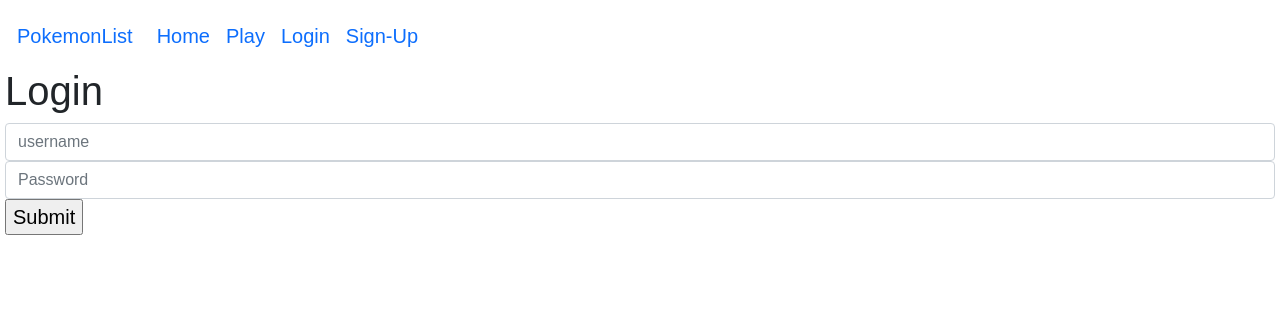
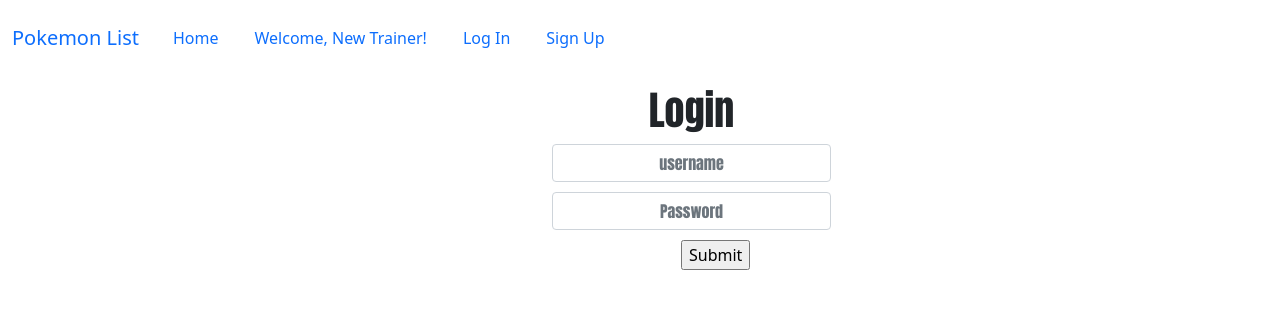
Before and after one commit to BrianVo7350/Week_5_Day_4, a Flask app: page /login in a window 1280 px wide. Shown: the top 309 px of the page. Run offline with Flask 3, Linux system fonts and the light colour scheme; some libraries are stand-ins or nearby versions.

Commit message:
week5day4

```diff
--- a/app/__init__.py
+++ b/app/__init__.py
@@ -3,9 +3,6 @@ from config import Config
 from flask_login import LoginManager
 from .models import db, User
 from flask_migrate import Migrate
-
-
-
 
 app = Flask(__name__)
 app.config.from_object(Config)
--- a/app/routes.py
+++ b/app/routes.py
@@ -9,24 +9,32 @@ from flask_login import login_user, logout_user, login_required
 def home_page():
     return render_template('index.html')
 
-@app.route('/signup', methods = ["POST", "GET"])
+@app.route('/signup', methods = ["GET", "POST"])
 def signup():
     form = Signup()
     if request.method == 'POST':
         if form.validate():
-              username = form.username.data
-              email = form.email.data
-              password = form.password.data
+            username = form.username.data
+            email = form.email.data
+            password = form.password.data
 
-              user = User(username, email, password)
+            user = User.query.filter_by(username = username).first()
+            if user:
+                flash('That username is taken.', 'danger')
+                return render_template('signup.html', form = form, usernameError = True)
+            user = User.query.filter_by(email = email).first()
+            if user:
+                flash('That email is already in use. Please use another email.', 'danger')
+                return render_template('signup.html', form = form, emailError=True)
+            user = User(username, email, password)
 
-              user.saveToDB()
-              account = {
-                   'username' : username,
-                   'email' : email
-              }
-        return render_template('signup.html', form = form, account = account)
+            user.saveToDB()
+            flash('Successfully created your account.', 'success')
+            return redirect(url_for('auth.loginPage'))
+        else:
+            flash('Invalid entry. Please try again', 'danger')
     return render_template('signup.html', form = form)
+
 
 @app.route('/login', methods = ["POST", "GET"])
 def login_page():
@@ -55,6 +63,7 @@ def logMeOut():
     logout_user()
     return redirect(url_for('login.html'))
 
+
 @app.route('/search', methods=["GET", "POST"])
 def poke_search():
     form = Pokemon_search()
@@ -79,3 +88,7 @@ def poke_search():
                     "defense stat":data['stats'][2]["base_stat"]}
         return poke_dict
     return render_template('search.html', form = form)
+
+#@app.route('/catch', method = 'POST')
+#def catch():
+    #pass
--- a/app/templates/base.html
+++ b/app/templates/base.html
@@ -12,45 +12,26 @@
 <title>Pokemon application</title>
 
 </head>
-<style>
+    {% include 'navbar.html' %}
 
-  body{
-      margin:5px;
-      font-size:20px;
-      font-family: sans-serif;
-  }
+    {% with messages = get_flashed_messages(with_categories=true) %}
+        {% if messages %}
+            {% for category, message in messages %}
+                <div class="alert alert-{{ category }} alert-dismissible fade show" role="alert">
+                    {{ message }}
+                    <button type="button" class="btn-close" data-bs-dismiss="alert" aria-label="Close"></button>
+                </div>
+            {% endfor %}
+        {% endif %}
+      {% endwith %}
 
-</style>
-<body>
+    <div class="container">
+        {% block content %}
 
-    <nav class="navbar navbar-expand-lg bg-body-tertiary">
-        <div class="container-fluid">
-          <a class="navbar-brand" href="https://pokeapi.co/">PokemonList</a>
-          <button class="navbar-toggler" type="button" data-bs-toggle="collapse" data-bs-target="#navbarSupportedContent" aria-controls="navbarSupportedContent" aria-expanded="false" aria-label="Toggle navigation">
-            <span class="navbar-toggler-icon"></span>
-          </button>
-          <div class="collapse navbar-collapse" id="navbarSupportedContent">
-            <ul class="navbar-nav me-auto mb-2 mb-lg-0">
-              <li class="nav-item">
-                <a class="nav-link active" aria-current="page" href="http://127.0.0.1:5000/">Home</a>
-              </li>
-              <li class="nav-item">
-                <a class="nav-link" href="http://127.0.0.1:5000/search">Play</a>
-              </li>
-              <li class="nav-item">
-                <a class="nav-link" href="http://127.0.0.1:5000/login">Login</a>
-              </li>
-              <li class="nav-item">
-                <a class="nav-link" href="http://127.0.0.1:5000/signup">Sign-Up</a>
-              </li>
-            </ul>
-          </div>
-        </div>
-      </nav>
+        {% endblock %}
+    </div>
 
-      {% block content %}
 
-      {% endblock %}
 <script src="https://cdnjs.cloudflare.com/ajax/libs/popper.js/2.9.2/umd/popper.min.js"></script>
 <script src="https://cdnjs.cloudflare.com/ajax/libs/twitter-bootstrap/5.1.0/js/bootstrap.min.js"></script>
 </body>
--- a/app/templates/index.html
+++ b/app/templates/index.html
@@ -2,17 +2,17 @@
 
 {% block content %}
 
-
 <style>
-    h1, p{
+    h1,#p1{
         text-align: center;
         font-family: Impact, Haettenschweiler, 'Arial Narrow Bold', sans-serif;
         font-size:40px;
         background-image: url('background.jpg');
+       margin-top:30px;
     }
 </style>
 <h1>Pokemon Home Page</h1>
-<p>Are you ready to start your journey!</p>
+<p id="p1">Are you ready to start your journey!</p>
 
 
 
--- a/app/templates/login.html
+++ b/app/templates/login.html
@@ -7,7 +7,22 @@
 
     {{form.username(class='form-control', placeholder='username')}}
     {{form.password(class='form-control', placeholder='Password')}}
-    {{form.submit()}}
+    {{form.submit(id='btn')}}
 </form>
 
+<style>
+    h1, .form-control{
+        margin-top:10px;
+        text-align:center;
+        width:25%;
+        margin-left:470px;
+        font-family:Impact, Haettenschweiler, 'Arial Narrow Bold', sans-serif;
+    }
+    #btn{
+        margin-top:10px;
+        margin-left:599px;
+    }
+
+</style>
+
 {% endblock %}
--- a/app/templates/navbar.html
+++ b/app/templates/navbar.html
@@ -8,22 +8,20 @@
         <div class="collapse navbar-collapse" id="navbarSupportedContent">
             <ul class="navbar-nav me-auto mb-2 mb-lg-0">
                 <li class="nav-item">
-                    <a class="nav-link active" aria-current="page" href="/">Home</a>
+                    <a class="nav-link" href="http://127.0.0.1:5000/">Home</a>
                 </li>
-                <li class="nav-item">
-                    <a class="nav-link" href="#">Home</a>
-                </li>
-                <li class="nav-item">
-                    <a class="nav-link" href="http://127.0.0.1:5000/search">Play</a>
-                  </li>
-                  <li class="nav-item">
-                    <a class="nav-link" href="http://127.0.0.1:5000/login">Login</a>
-                  </li>
-                  <li class="nav-item">
-                    <a class="nav-link" href="http://127.0.0.1:5000/signup">Sign-Up</a>
-                  </li>
+                <style>
+                    .nav-link{
+                        margin-top:10px;
+                        margin-left:10px;
+                        margin:10px;
+
+                    }
+                </style>
 
                 {% if current_user.is_authenticated %}
+
+
 
                     <li class="nav-item">
                         <p class="nav-link active">Hello, {{ current_user.username }}</p>
@@ -31,9 +29,12 @@
                     <li class="nav-item">
                         <a class="nav-link" href="/logout">Log Out</a>
                     </li>
+                    <li class="nav-item">
+                        <a class="nav-link" href="http://127.0.0.1:5000/search">Play</a>
+                      </li>
                 {% else %}
                     <li class="nav-item">
-                        <p class="nav-link active">Welcome, New Trainer!</p>
+                        <p class="nav-link">Welcome, New Trainer!</p>
                     </li>
                     <li class="nav-item">
                         <a class="nav-link" href="/login">Log In</a>
@@ -43,20 +44,6 @@
                     </li>
                 {% endif %}
             </ul>
-            <form class="d-flex" role="search">
-                <input class="form-control me-2" type="search" placeholder="Search" aria-label="Search">
-                <button class="btn btn-outline-success" type="submit">Search</button>
-            </form>
         </div>
     </div>
 </nav>
-
-<style>
-
-    body{
-        margin:5px;
-        font-size:20px;
-        font-family: sans-serif;
-    }
-
-  </style>
```
Also changed, not shown: app/models.py (+11 -1 lines), app/templates/signup.html (+16 -1 lines).
